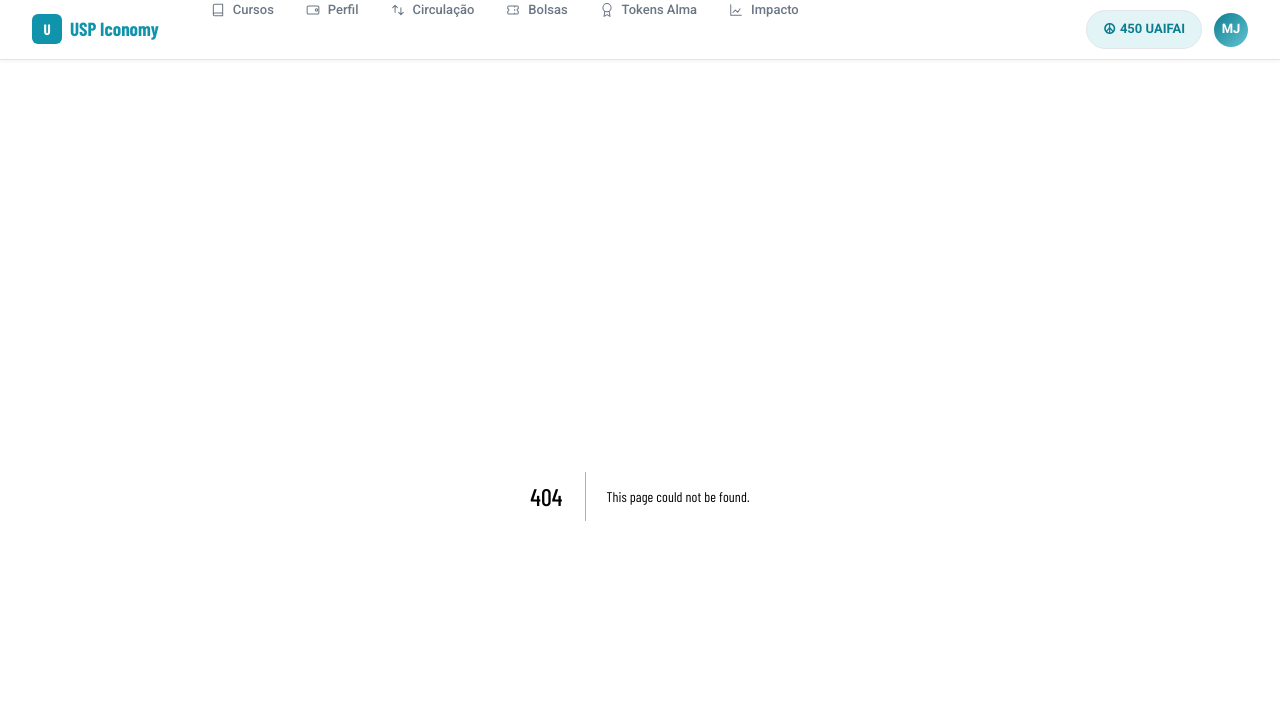
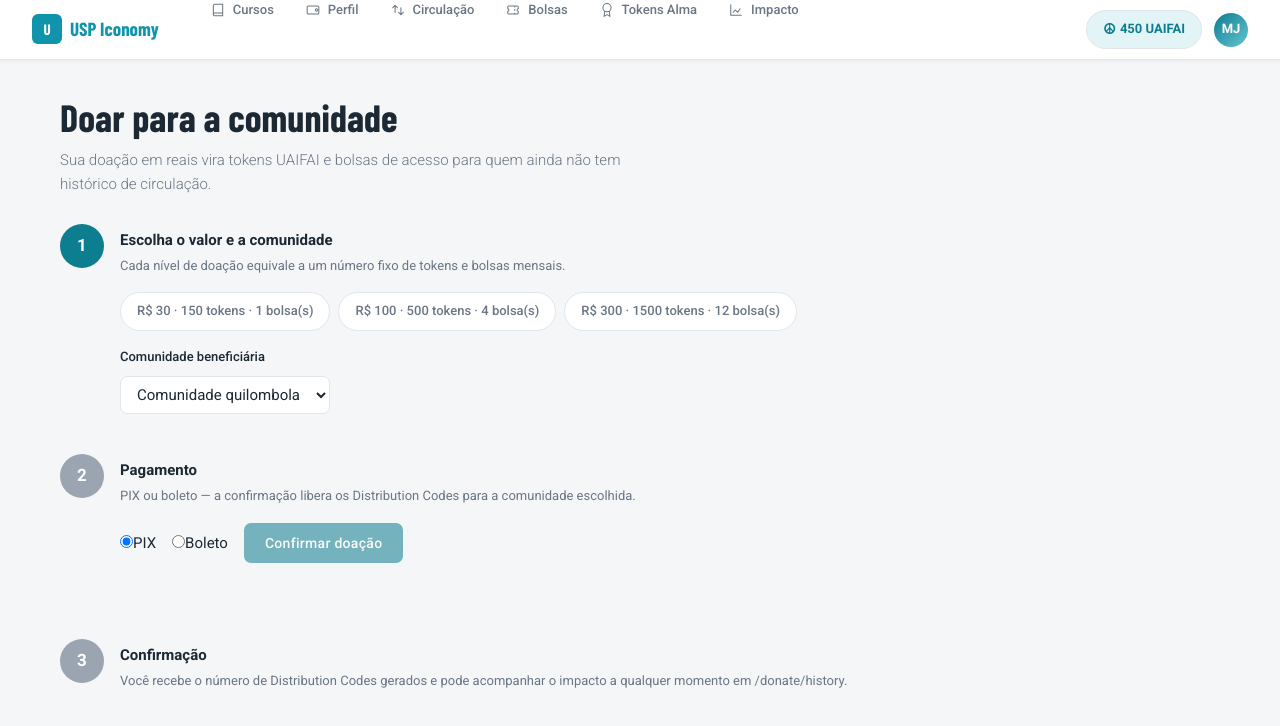
Before and after one commit to usp-iconomy/front, a Next.js app: page /donate in a window 1280 px wide. Before the commit this address had no page. Shown: the top 726 px of the page. Built offline with nearby package versions, Linux system fonts and the light colour scheme.

Commit message:
feat: add /donate route

```diff
--- /dev/null
+++ b/src/app/donate/page.tsx
@@ -0,0 +1,17 @@
+import type { Metadata } from 'next'
+import { PageHeader } from '@/design-system'
+import { DonationFlow } from '@/components/donation/DonationFlow'
+
+export const metadata: Metadata = { title: 'Doar — USP Iconomy' }
+
+export default function DonatePage() {
+  return (
+    <>
+      <PageHeader
+        title="Doar para a comunidade"
+        description="Sua doação em reais vira tokens UAIFAI e bolsas de acesso para quem ainda não tem histórico de circulação."
+      />
+      <DonationFlow />
+    </>
+  )
+}
```
